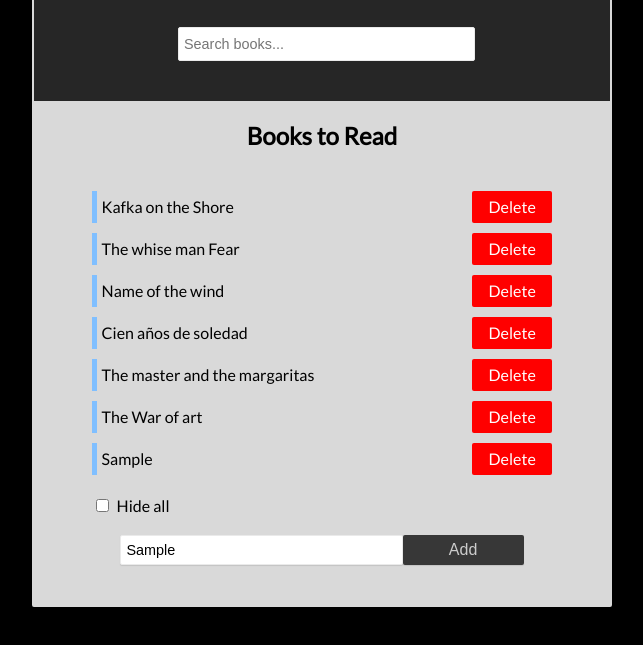
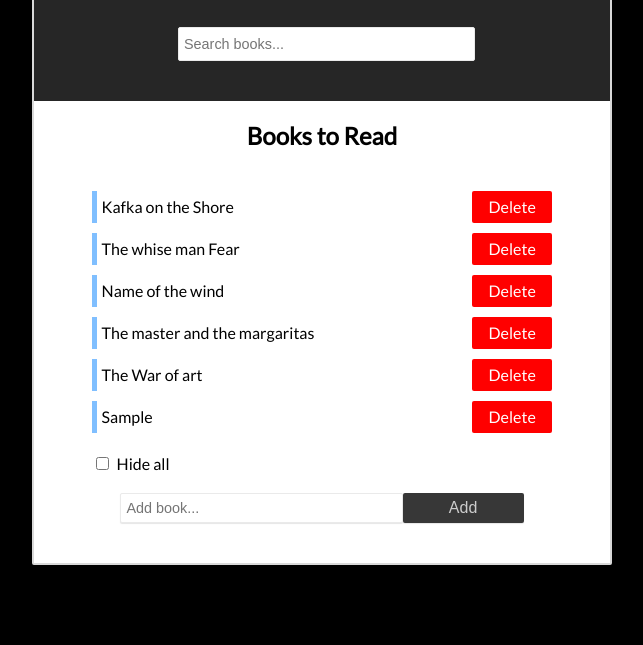
Before and after one commit to malbonm07/booksearch-app, a plain HTML site: page index.html in a window 1280 px wide. Both pictures are taken after typing "Sample" into the empty fields and a click on the button "Add". Shown: the part 137-782 px from the top of the page, without its empty margins (318-961 px from the left). Drawn offline with Linux system fonts and the light colour scheme.

Commit message:
clear invalid input

```diff
--- a/app.js
+++ b/app.js
@@ -22,12 +22,20 @@ addForm.addEventListener('submit', (e) => {
   deleteBtn.textContent = 'Delete';
   bookName.textContent = value;
   //add class name
-  deleteBtn.classList.add('button', 'delete')
+  let regexSpaces = /^\S+(?: \S+)*$/;
+  if(bookName.textContent && bookName.textContent.match(regexSpaces)) {
 
-  //append to document
-  li.appendChild(bookName)
-  li.appendChild(deleteBtn)
-  list.appendChild(li)
+    deleteBtn.classList.add('button', 'delete')
+    bookName.textContent = bookName.textContent.replace(bookName.textContent[0], bookName.textContent.split("")[0].toUpperCase())
+    //append to document
+    li.appendChild(bookName)
+    li.appendChild(deleteBtn)
+    list.appendChild(li)
+    return addForm.querySelector('input[type=text]').value = null
+  }else {
+    addForm.querySelector('input[type=text]').value = null
+  }
+
 })
 
 const checkAll = document.querySelector('#check-all')
--- a/index.html
+++ b/index.html
@@ -17,7 +17,7 @@
             <input type="text" placeholder="Search books...">
           </div>
         </div>
-        <div id="body-app">
+        <div id="body-app" style="background: #fff">
           <h2 class="title" >Books to Read</h2>
           <div class="list-titles">
             <ul>
@@ -34,10 +34,6 @@
                 <span class="button delete">Delete</span>
               </li>
               <li>
-                <span class="name">Cien años de soledad</span>
-                <span class="button delete">Delete</span>
-              </li>
-              <li>
                 <span class="name">The master and the margaritas</span>
                 <span class="button delete">Delete</span>
               </li>
@@ -51,7 +47,7 @@
             </div>
           </div>
           <form id="add-book" class="add-book">
-            <input type="text" placeholder="Add book...">
+            <input type="text" placeholder="Add book..." required>
             <button>Add</button>
           </form>
         </div>
```
